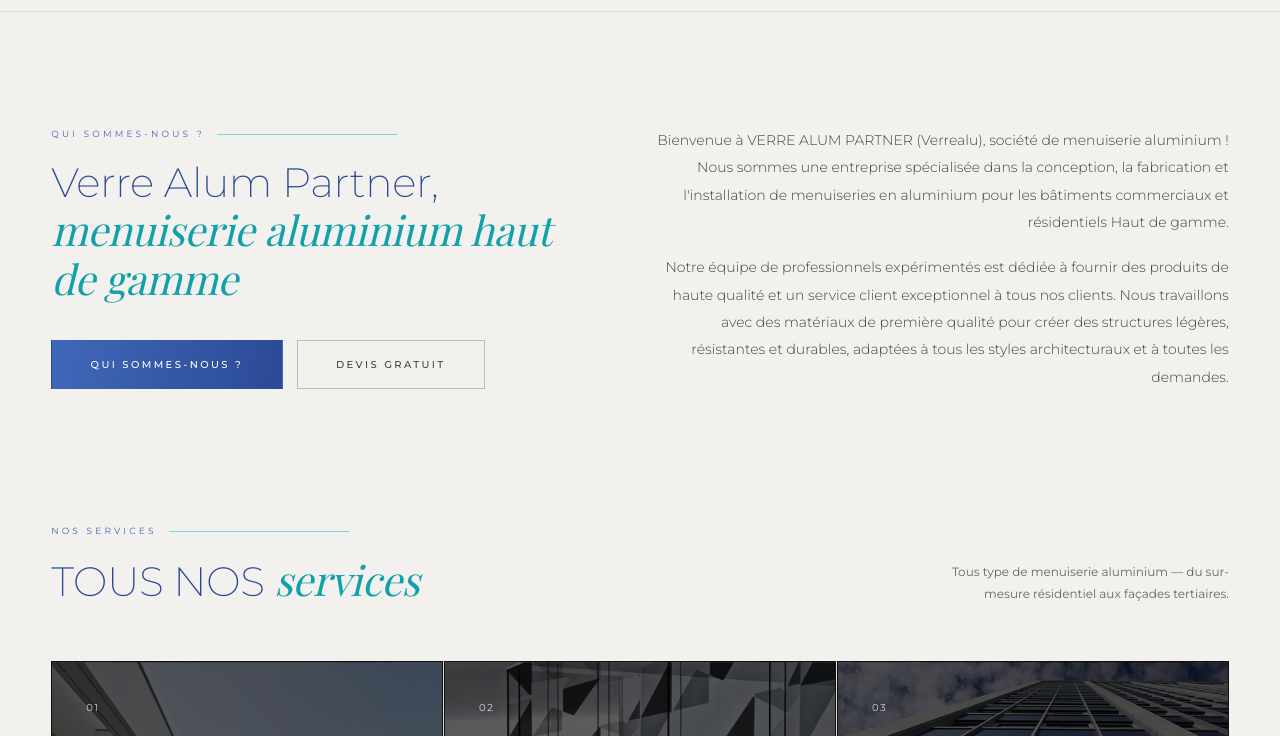
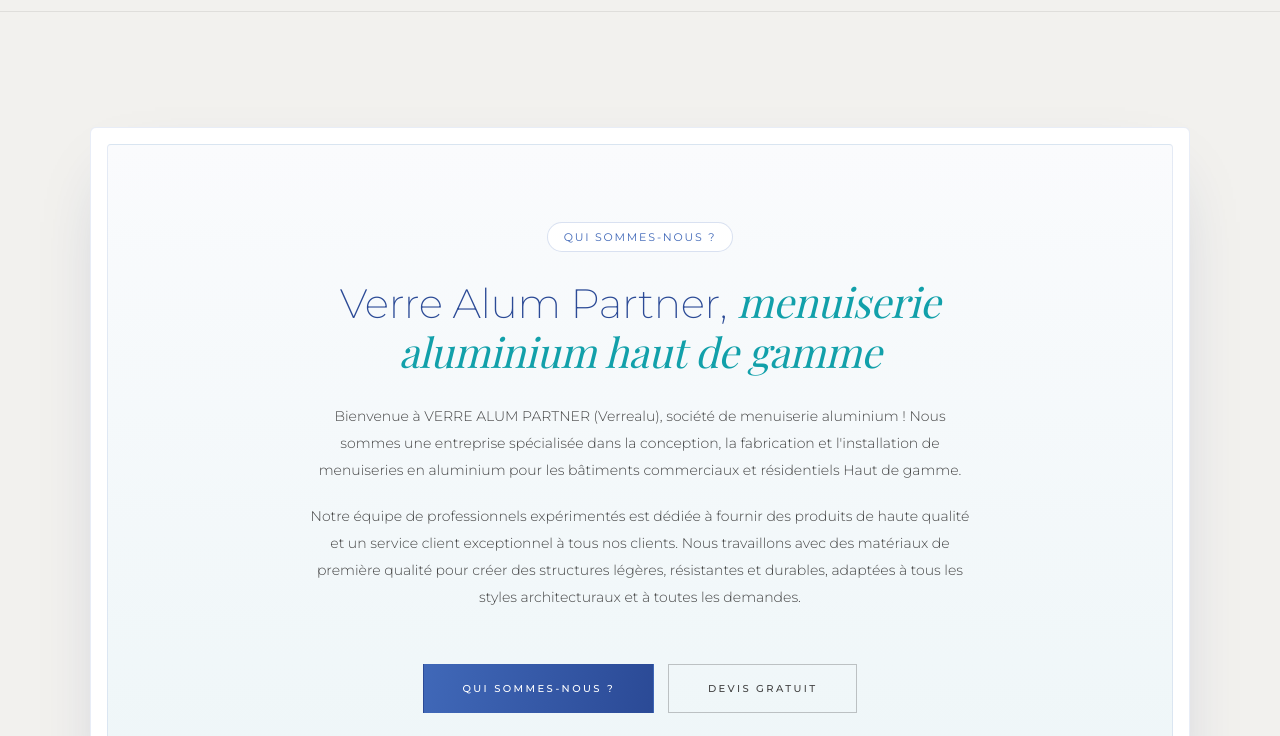
Before and after one commit to saadmnaouar9/verrealu, a plain HTML site: page index.html in a window 1280 px wide. Shown: the part 850-1586 px from the top of the page. Drawn offline with nearby package versions, Linux system fonts and the light colour scheme; a web font is replaced by a local one.

Commit message:
Home about block: centered card layout
Co-Authored-By: Claude Sonnet 5.5 <noreply@anthropic.com>

```diff
--- a/assets/css/style.css
+++ b/assets/css/style.css
@@ -624,6 +624,11 @@ html:not(.js) .rv{opacity:1;transform:none}
 .pt-t:hover img{filter:none;opacity:1;transform:scale(1.08)}
 .pt-t:hover span{opacity:1;transform:none}.pt-t:hover::after{transform:none}
 
-/* Home — about block (simple) */
-[aria-labelledby="ab-h"] .about-g{align-items:start}
-[aria-labelledby="ab-h"] .body{text-align:right;margin-left:auto}
+/* Home — about block (centered card) */
+.ab-frame{max-width:1100px;margin:0 auto;background:#fff;border:1px solid rgba(64,104,184,.12);border-radius:6px;padding:16px;box-shadow:0 30px 70px -30px rgba(28,50,112,.28)}
+.ab-card{border-radius:4px;border:1px solid rgba(64,104,184,.12);background:linear-gradient(180deg,#fafbfd 0%,#eef6f8 100%);padding:clamp(40px,6vw,84px) clamp(20px,6vw,90px);text-align:center;display:flex;flex-direction:column;align-items:center}
+.ab-pill{display:inline-block;font-size:11px;letter-spacing:.16em;text-transform:uppercase;color:var(--blue);background:#fff;border:1px solid rgba(64,104,184,.2);border-radius:99px;padding:6px 16px;margin-bottom:26px}
+.ab-card .h2{max-width:26ch;margin:0 auto}
+.ab-card .body{max-width:68ch;margin:26px auto 0;text-align:center}
+.ab-card .body p+p{margin-top:14px}
+.ab-card .about-ctas{justify-content:center;margin-top:34px}
--- a/index.html
+++ b/index.html
@@ -53,10 +53,10 @@
 <main id="main">
 
 <div class="marquee" aria-hidden="true"><div class="mtrack"><span class="mi">Menuiserie aluminium</span><span class="mi mdot">·</span><span class="mi">Cloisons amovibles</span><span class="mi mdot">·</span><span class="mi">Murs rideaux</span><span class="mi mdot">·</span><span class="mi">Garde-corps</span><span class="mi mdot">·</span><span class="mi">Pergolas bioclimatiques</span><span class="mi mdot">·</span><span class="mi">Vérandas</span><span class="mi mdot">·</span><span class="mi">Parois de douches</span><span class="mi mdot">·</span><span class="mi">Cortizo</span><span class="mi mdot">·</span><span class="mi">Albert Genau</span><span class="mi mdot">·</span><span class="mi">Schüco</span><span class="mi mdot">·</span><span class="mi">Menuiserie aluminium</span><span class="mi mdot">·</span><span class="mi">Cloisons amovibles</span><span class="mi mdot">·</span><span class="mi">Murs rideaux</span><span class="mi mdot">·</span><span class="mi">Garde-corps</span><span class="mi mdot">·</span><span class="mi">Pergolas bioclimatiques</span><span class="mi mdot">·</span><span class="mi">Vérandas</span><span class="mi mdot">·</span><span class="mi">Parois de douches</span><span class="mi mdot">·</span><span class="mi">Cortizo</span><span class="mi mdot">·</span><span class="mi">Albert Genau</span><span class="mi mdot">·</span><span class="mi">Schüco</span><span class="mi mdot">·</span></div></div>
-<section class="sec" aria-labelledby="ab-h"><div class="about-g">
-  <div class="rv"><div class="sl">Qui sommes-nous ?</div><h2 class="h2" id="ab-h">Verre Alum Partner, <em>menuiserie aluminium haut de gamme</em></h2>
-    <div class="about-ctas"><a class="btn btn-primary" href="qui-sommes-nous/index.html">Qui sommes-nous ?</a><a class="btn btn-ghost" href="#contact">Devis gratuit</a></div></div>
-  <div class="body rv" style="--d:100ms"><p>Bienvenue à VERRE ALUM PARTNER (Verrealu), société de menuiserie aluminium ! Nous sommes une entreprise spécialisée dans la conception, la fabrication et l&#x27;installation de menuiseries en aluminium pour les bâtiments commerciaux et résidentiels Haut de gamme.</p><p>Notre équipe de professionnels expérimentés est dédiée à fournir des produits de haute qualité et un service client exceptionnel à tous nos clients. Nous travaillons avec des matériaux de première qualité pour créer des structures légères, résistantes et durables, adaptées à tous les styles architecturaux et à toutes les demandes.</p></div></div></section>
+<section class="sec" aria-labelledby="ab-h"><div class="ab-frame rv"><div class="ab-card">
+  <div class="ab-pill">Qui sommes-nous ?</div><h2 class="h2" id="ab-h">Verre Alum Partner, <em>menuiserie aluminium haut de gamme</em></h2>
+  <div class="body"><p>Bienvenue à VERRE ALUM PARTNER (Verrealu), société de menuiserie aluminium ! Nous sommes une entreprise spécialisée dans la conception, la fabrication et l&#x27;installation de menuiseries en aluminium pour les bâtiments commerciaux et résidentiels Haut de gamme.</p><p>Notre équipe de professionnels expérimentés est dédiée à fournir des produits de haute qualité et un service client exceptionnel à tous nos clients. Nous travaillons avec des matériaux de première qualité pour créer des structures légères, résistantes et durables, adaptées à tous les styles architecturaux et à toutes les demandes.</p></div>
+  <div class="about-ctas"><a class="btn btn-primary" href="qui-sommes-nous/index.html">Qui sommes-nous ?</a><a class="btn btn-ghost" href="#contact">Devis gratuit</a></div></div></div></section>
 <section class="sec" id="services" style="padding-top:0" aria-labelledby="sv-h"><div class="exp-hdr"><div class="rv"><div class="sl">Nos services</div><h2 class="h2" id="sv-h">TOUS NOS <em>services</em></h2></div>
   <p class="exp-hdr-r rv">Tous type de menuiserie aluminium — du sur-mesure résidentiel aux façades tertiaires.</p></div>
   <div class="exp-grid"><a class="exp-card rv" style="--d:90ms" href="menuiseriealuminium/index.html"><div class="bgi" style="background-image:url(assets/img/ca3c68cf.jpg)"></div>
```
Also changed, not shown: 1 other file.
